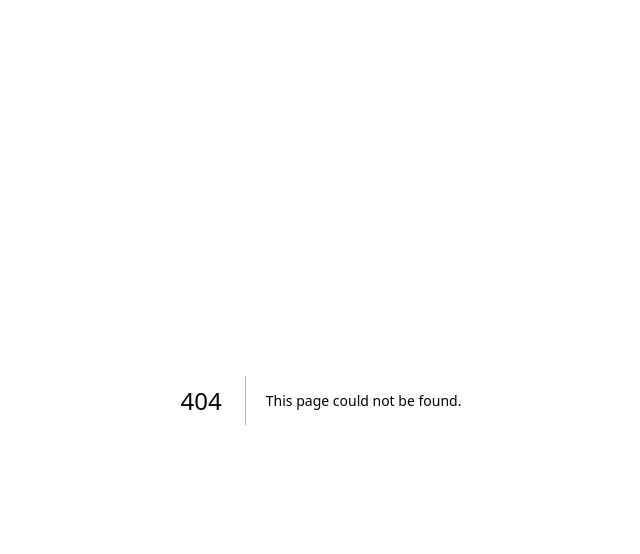
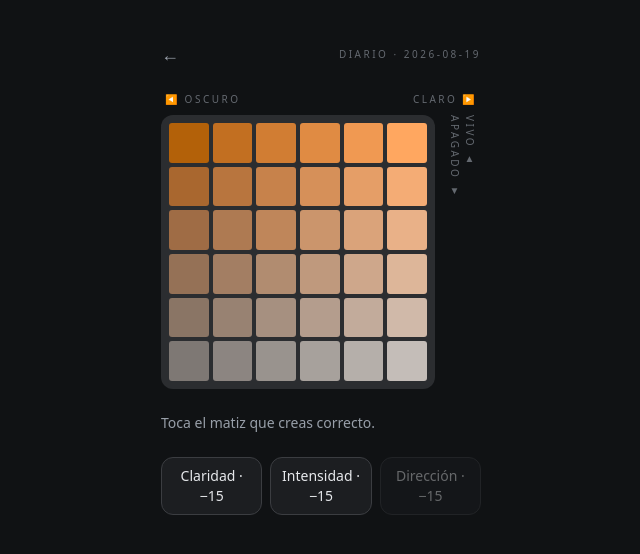
Before and after one commit to MiguelPCO/matiz, a Next.js app: page /diario in a window 1280 px wide. Before the commit this address had no page. Shown: the top 554 px of the page, without its empty margins (319-959 px from the left). Built offline with nearby package versions, Linux system fonts and the light colour scheme.

Commit message:
feat: Modo Diario screen and route

```diff
--- /dev/null
+++ b/app/diario/page.tsx
@@ -0,0 +1,5 @@
+import { Diario } from "../../components/screens/Diario";
+
+export default function DiarioPage() {
+  return <Diario />;
+}
--- /dev/null
+++ b/components/screens/Diario.tsx
@@ -0,0 +1,129 @@
+"use client";
+
+import Link from "next/link";
+import { useMemo, useState } from "react";
+import { useDaily } from "../../hooks/useDaily";
+import { buildShareText, localDateKey } from "../../lib/daily";
+import { bestGuess, scoreBreakdown } from "../../lib/engine";
+import { buildGrid } from "../../lib/grid";
+import { DIFFICULTY } from "../../lib/types";
+import type { HintKind } from "../../lib/types";
+import { ColorCard } from "../game/ColorCard";
+import { HintRow } from "../game/HintRow";
+import { Reveal } from "../game/Reveal";
+import { Thermometer } from "../game/Thermometer";
+
+/**
+ * Diario — ruta propia, no pasa por el switch(state.phase) de Solo/Duelo
+ * (ver docs/superpowers/specs/2026-08-23-modo-diario-design.md). Sin pista:
+ * no hay ClueBar en juego, ni panel "Pista" en el reveal.
+ */
+
+function verdictFor(ring: number): string {
+  if (ring === 0) return "Clavado.";
+  if (ring === 1) return "A un matiz.";
+  if (ring === 2) return "Buen ojo.";
+  return "Ese matiz engaña.";
+}
+
+export function Diario() {
+  const { state, dispatch } = useDaily();
+  const [shareStatus, setShareStatus] = useState<"idle" | "copied">("idle");
+
+  // eslint-disable-next-line react-hooks/exhaustive-deps
+  const grid = useMemo(
+    () => (state.round ? buildGrid(state.round.gridSpec) : null),
+    [state.round?.gridSpec],
+  );
+
+  if (state.phase === "loading" || !state.round || !grid) {
+    return (
+      <main className="flex min-h-dvh items-center justify-center bg-surface-0">
+        <p className="font-mono text-[10px] uppercase tracking-[0.25em] text-text-faint">
+          Cargando el matiz de hoy…
+        </p>
+      </main>
+    );
+  }
+
+  const round = state.round;
+  const lastGuess = round.guesses[round.guesses.length - 1];
+  const best = bestGuess(round);
+
+  function handleTap(row: number, col: number) {
+    dispatch({ type: "GUESS", row, col });
+  }
+
+  function handleHint(kind: HintKind) {
+    dispatch({ type: "REQUEST_HINT", kind });
+  }
+
+  async function handleShare() {
+    const text = buildShareText(localDateKey(), {
+      guesses: round.guesses,
+      hints: round.hints,
+      status: round.status === "solved" ? "solved" : "failed",
+      score: round.score ?? 0,
+    });
+    if (typeof navigator !== "undefined" && typeof navigator.share === "function") {
+      await navigator.share({ text });
+      return;
+    }
+    if (typeof navigator !== "undefined" && navigator.clipboard) {
+      await navigator.clipboard.writeText(text);
+      setShareStatus("copied");
+      setTimeout(() => setShareStatus("idle"), 1500);
+    }
+  }
+
+  return (
+    <div className="mx-auto flex min-h-dvh max-w-sm flex-col items-center gap-6 px-4 pt-10 pb-6">
+      <div className="flex w-full max-w-xs items-center justify-between">
+        <Link href="/" aria-label="Volver" className="font-mono text-lg text-text-muted">
+          ←
+        </Link>
+        <span className="font-mono text-[10px] uppercase tracking-[0.25em] text-text-faint">
+          Diario · {localDateKey()}
+        </span>
+      </div>
+
+      {state.phase === "playing" ? (
+        <>
+          <ColorCard
+            grid={grid}
+            guesses={round.guesses}
+            disabled={false}
+            revealTarget={false}
+            onTap={handleTap}
+          />
+          <div className="w-full max-w-xs">
+            <Thermometer closeness={lastGuess?.closeness ?? null} />
+          </div>
+          <HintRow
+            hints={round.hints}
+            maxHints={DIFFICULTY.medio.maxHints}
+            hasGuessed={round.guesses.length > 0}
+            disabled={false}
+            onRequestHint={handleHint}
+          />
+        </>
+      ) : (
+        <>
+          <Reveal
+            grid={grid}
+            guesses={round.guesses}
+            best={best}
+            verdict={verdictFor(best?.ring ?? 99)}
+            score={round.score ?? 0}
+            breakdown={scoreBreakdown(round)}
+            actionLabel={shareStatus === "copied" ? "Copiado" : "Compartir resultado"}
+            onAction={handleShare}
+          />
+          <Link href="/" className="font-sans text-sm text-text-muted underline">
+            Volver a inicio
+          </Link>
+        </>
+      )}
+    </div>
+  );
+}
```
